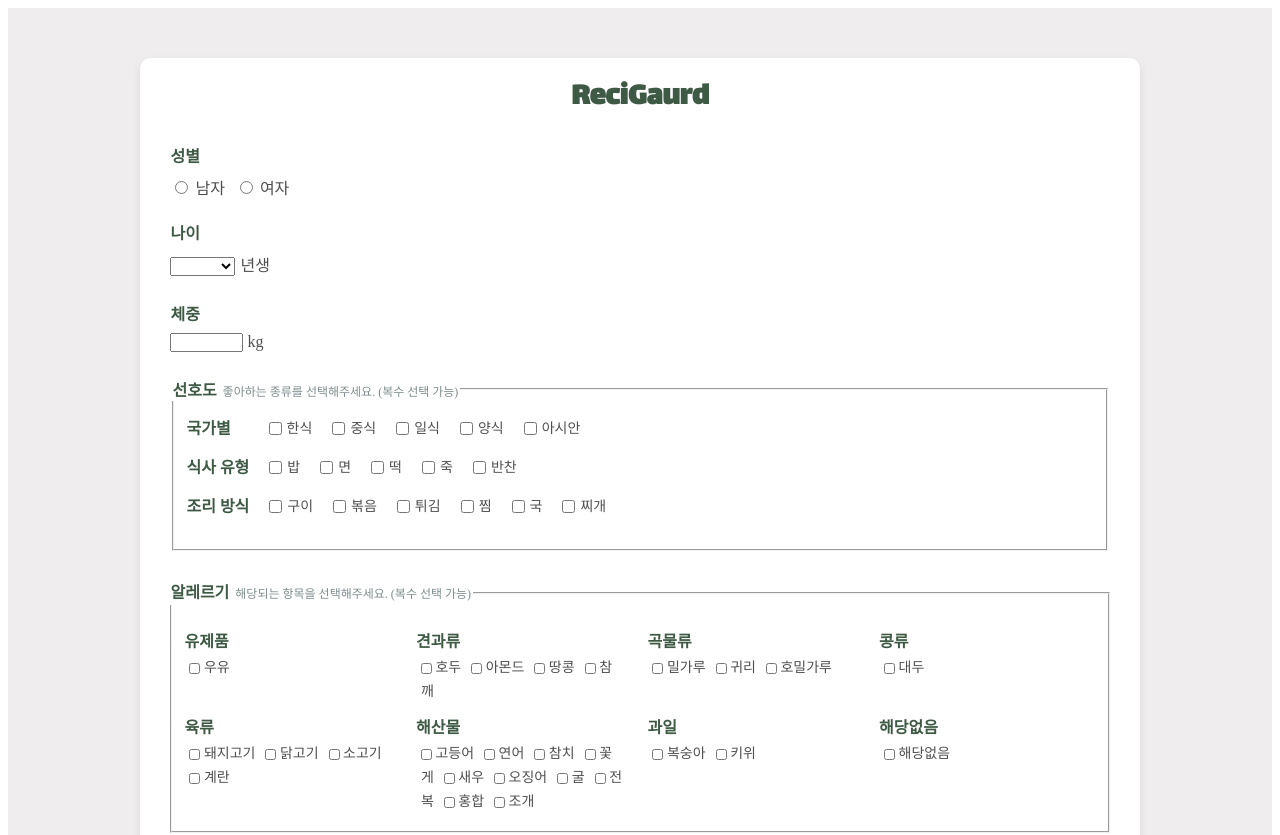
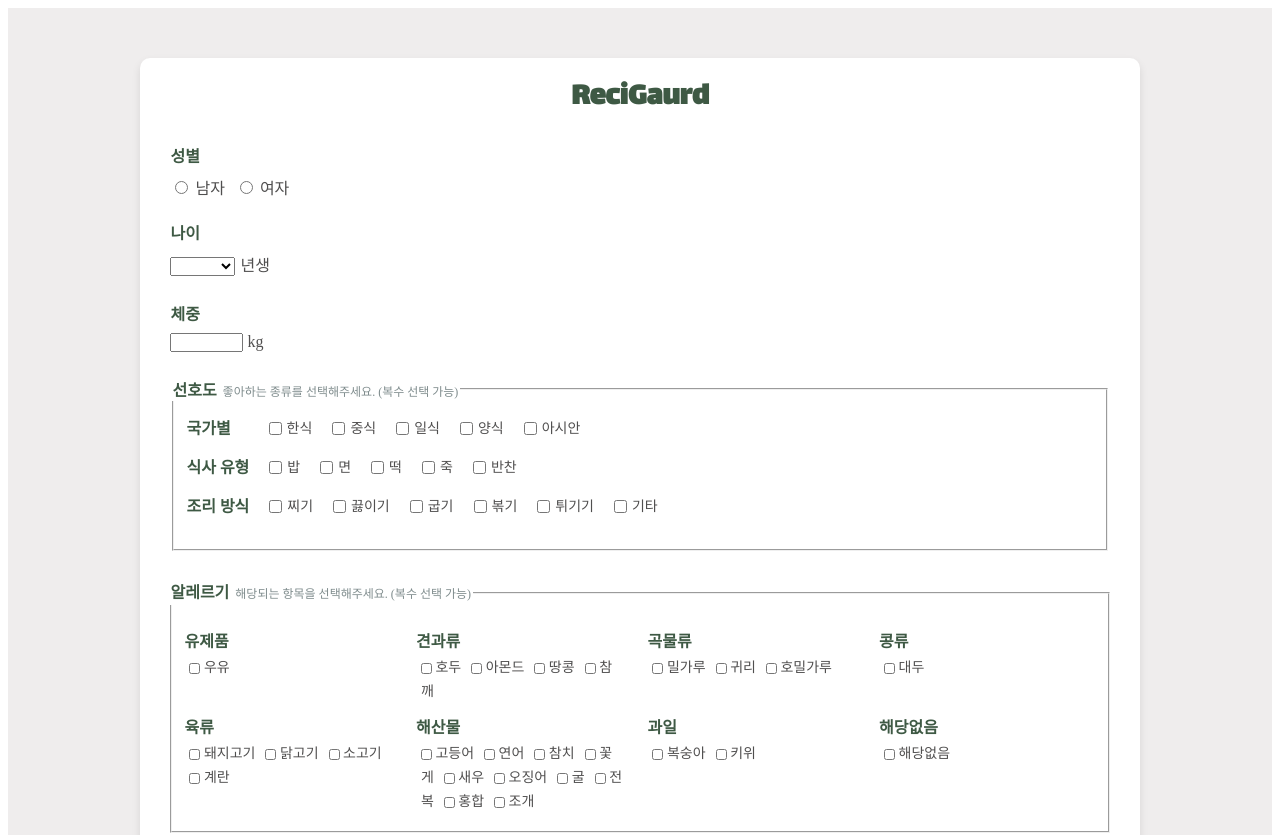
Before and after one commit to s2eojeong/ReciGuard, a React (Vite) app in the folder Reciguard/: page /Form in a window 1280 px wide. Shown: the top 835 px of the page. Built offline with nearby package versions, Linux system fonts and the light colour scheme.

Commit message:
[조리방식 수정]

```diff
--- a/Reciguard/src/components/Form1.jsx
+++ b/Reciguard/src/components/Form1.jsx
@@ -199,55 +199,55 @@ const Form1 = () => {
                   <input
                     type="checkbox"
                     name="cookingStyle"
-                    value="구이"
+                    value="찌기"
                     onChange={handleInputChange}
                   />{" "}
-                  구이
+                  찌기
                 </label>
                 <label className="category-label">
                   <input
                     type="checkbox"
                     name="cookingStyle"
-                    value="볶음"
+                    value="끓이기"
                     onChange={handleInputChange}
                   />{" "}
-                  볶음
+                  끓이기
                 </label>
                 <label className="category-label">
                   <input
                     type="checkbox"
                     name="cookingStyle"
-                    value="튀김"
+                    value="굽기"
                     onChange={handleInputChange}
                   />{" "}
-                  튀김
+                  굽기
                 </label>
                 <label className="category-label">
                   <input
                     type="checkbox"
                     name="cookingStyle"
-                    value="찜"
+                    value="볶기"
                     onChange={handleInputChange}
                   />{" "}
-                  찜
+                  볶기
                 </label>
                 <label className="category-label">
                   <input
                     type="checkbox"
                     name="cookingStyle"
-                    value="국"
+                    value="튀기기"
                     onChange={handleInputChange}
                   />{" "}
-                  국
+                  튀기기
                 </label>
                 <label className="category-label">
                   <input
                     type="checkbox"
                     name="cookingStyle"
-                    value="찌개"
+                    value="기타"
                     onChange={handleInputChange}
                   />{" "}
-                  찌개
+                  기타
                 </label>
               </div>
             </div>
--- a/Reciguard/src/components/Regis1.jsx
+++ b/Reciguard/src/components/Regis1.jsx
@@ -66,12 +66,12 @@ const Regis = () => {
                 <option value="" disabled selected>
                   조리 방식
                 </option>
-                <option value="korean">구이</option>
-                <option value="chinese">볶음</option>
-                <option value="japanese">튀김</option>
-                <option value="western">찜</option>
-                <option value="asian">국</option>
-                <option value="asian">찌개</option>
+                <option value="korean">찌기</option>
+                <option value="chinese">끓이기</option>
+                <option value="japanese">굽기</option>
+                <option value="western">볶기</option>
+                <option value="asian">튀기기</option>
+                <option value="asian">기타</option>
               </select>
             </div>
             <div className="regis-group">
```
